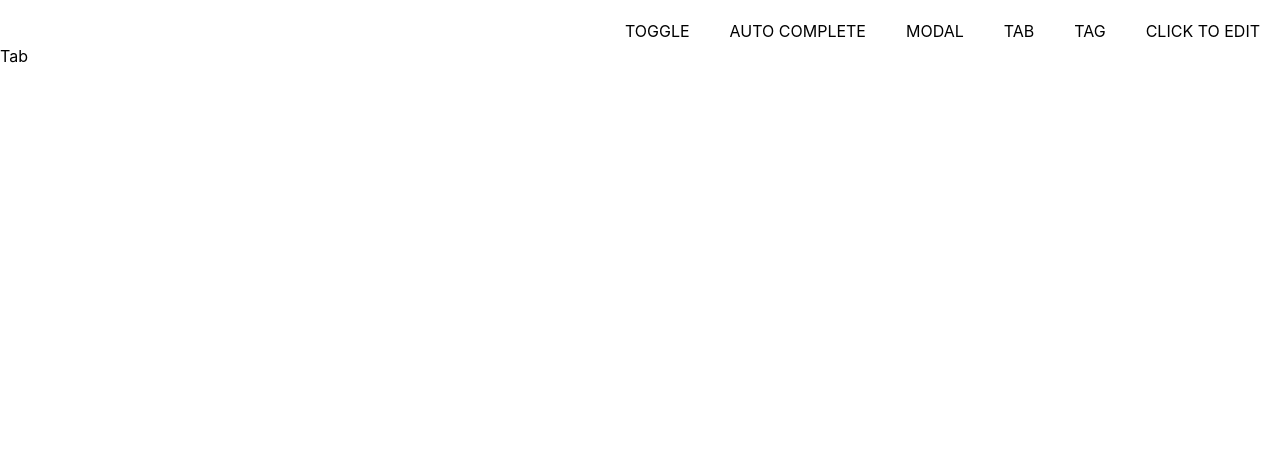
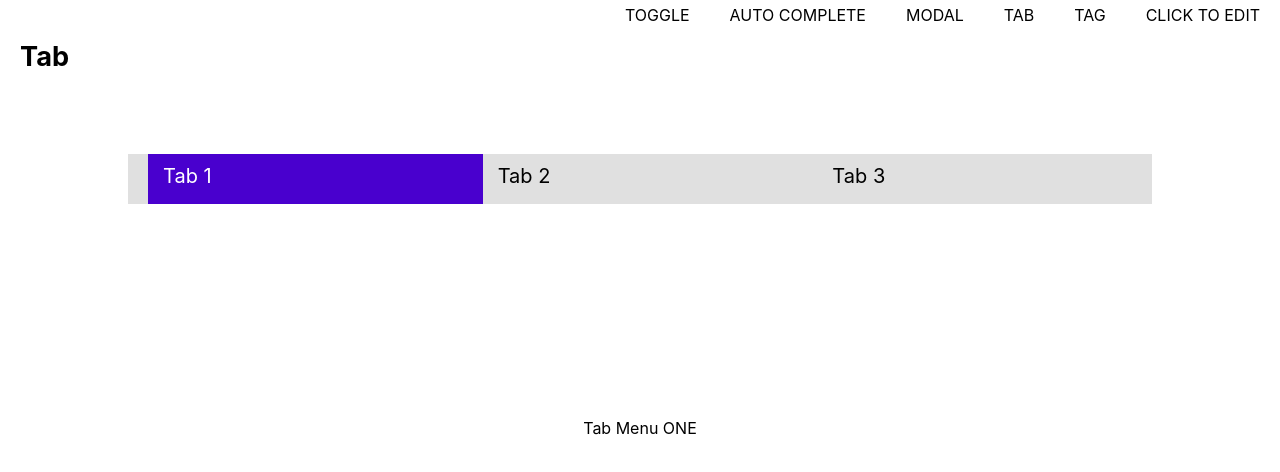
Before and after one commit to mynolog/wanted_pre_onboarding, a React (Create React App) app in the folder custom-component/: page /tab in a window 1280 px wide. Shown: the top 472 px of the page. Built offline with nearby package versions, Linux system fonts and the light colour scheme.

Commit message:
Tab 컴포넌트 완성

```diff
--- a/custom-component/src/components/Tab/Tab.js
+++ b/custom-component/src/components/Tab/Tab.js
@@ -1,5 +1,39 @@
+import { useState } from 'react'
+import { tabContents } from './tabContents'
+import styles from './Tab.module.css'
+
 function Tab() {
-  return <div>Tab</div>
+  const [currentIndex, setCurrentIndex] = useState(0)
+
+  const onChangeTab = (index) => {
+    setCurrentIndex(index)
+  }
+
+  return (
+    <>
+      <h2 className={styles.title}>Tab</h2>
+      <div className={styles.tabContainer}>
+        <div className={styles.tabNavigator}>
+          <ul className={styles.tabNavList}>
+            {tabContents.map((tabContent, index) => (
+              <li
+                className={`${styles.tabNavItem} ${
+                  index === currentIndex ? styles.active : ''
+                }`}
+                onClick={() => onChangeTab(index)}
+                key={tabContent.id}
+              >
+                {tabContent.title}
+              </li>
+            ))}
+          </ul>
+        </div>
+        <div className={styles.tabContentBox}>
+          <div>{tabContents[currentIndex].content}</div>
+        </div>
+      </div>
+    </>
+  )
 }
 
 export default Tab
--- a/custom-component/src/components/Tab/Tab.module.css
+++ b/custom-component/src/components/Tab/Tab.module.css
@@ -0,0 +1,51 @@
+.title {
+  font-size: 1.7rem;
+  padding: 10px;
+  margin-left: 10px;
+}
+
+.tabContainer {
+  width: 100%;
+  height: 80vh;
+  display: flex;
+  flex-direction: column;
+  align-items: center;
+  justify-content: center;
+}
+
+.tabNavigator {
+  width: 80%;
+  height: 50px;
+  background-color: #e0e0e0;
+}
+
+.tabNavList {
+  margin-left: 20px;
+  display: flex;
+  justify-content: space-around;
+  align-items: center;
+  height: 100%;
+}
+
+.tabNavItem {
+  width: 100%;
+  height: 100%;
+  text-align: left;
+  text-indent: 15px;
+  font-size: 20px;
+  line-height: 45px;
+  cursor: pointer;
+}
+.tabNavItem.active {
+  background-color: #4900ce;
+  color: #fff;
+  transition: 0.3s ease-in-out;
+}
+
+.tabContentBox {
+  width: 80%;
+  height: 70%;
+  display: flex;
+  align-items: center;
+  justify-content: center;
+}
--- /dev/null
+++ b/custom-component/src/components/Tab/tabContents.js
@@ -0,0 +1,17 @@
+export const tabContents = [
+  {
+    id: 1,
+    title: 'Tab 1',
+    content: 'Tab Menu ONE',
+  },
+  {
+    id: 2,
+    title: 'Tab 2',
+    content: 'Tab Menu TWO',
+  },
+  {
+    id: 3,
+    title: 'Tab 3',
+    content: 'Tab Menu THREE',
+  },
+]
--- a/custom-component/src/index.css
+++ b/custom-component/src/index.css
@@ -1,13 +1,19 @@
-body {
+* {
   margin: 0;
   padding: 0;
+  box-sizing: border-box;
+}
+body {
   font-family: -apple-system, BlinkMacSystemFont, 'Segoe UI', 'Roboto', 'Oxygen',
     'Ubuntu', 'Cantarell', 'Fira Sans', 'Droid Sans', 'Helvetica Neue',
     sans-serif;
-  box-sizing: border-box;
 }
 
 a {
   text-decoration: none;
   color: inherit;
 }
+
+ul {
+  list-style: none;
+}
```
Also changed, not shown: 1 other file (tests, documents, lock files or other folders).
